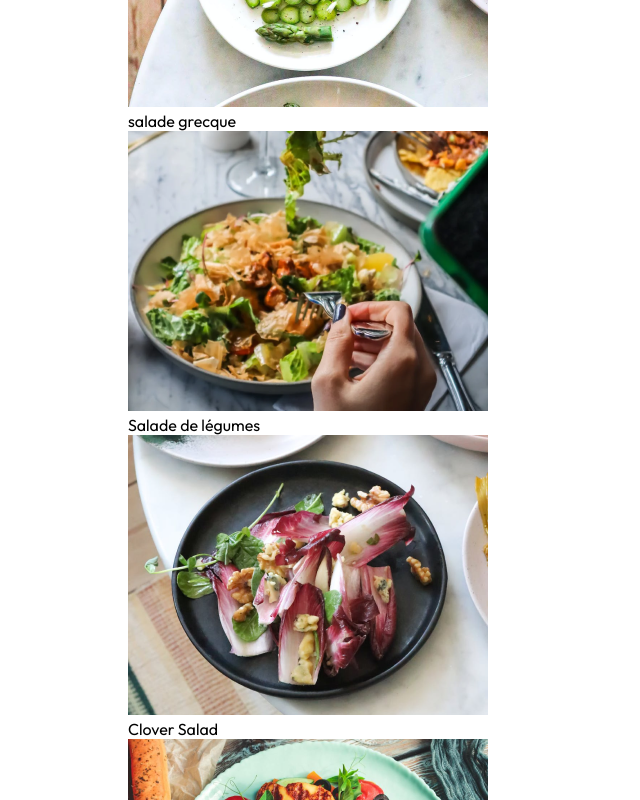
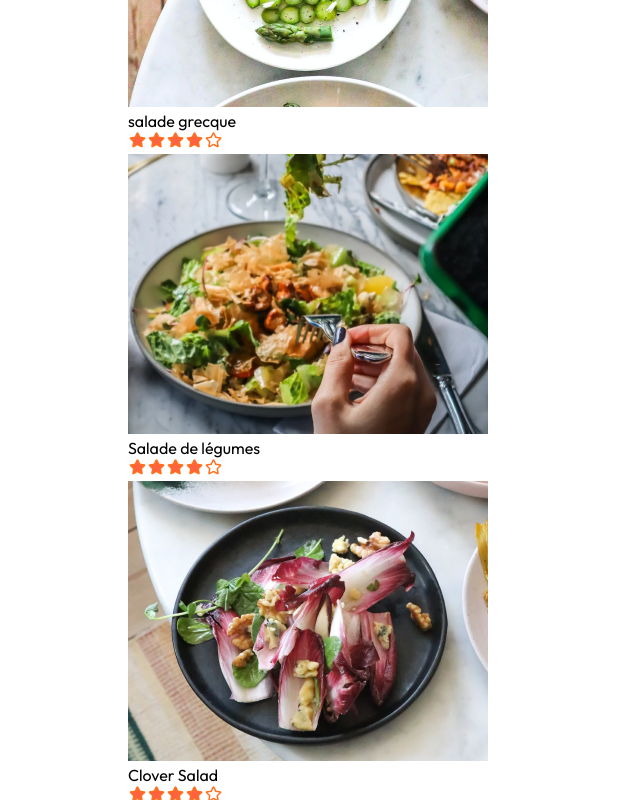
Before and after one commit to moonspark78/Food_Delivery, a React (Vite) app: page / in a window 1280 px wide. Shown: the part 1220-2020 px from the top of the page, without its empty margins (0-640 px from the left). Built offline with nearby package versions, Linux system fonts and the light colour scheme.

Commit message:
:art: create the FoodItem  compoennents :/;  :art:

```diff
--- a/src/components/FoodItem/FoodItem.jsx
+++ b/src/components/FoodItem/FoodItem.jsx
@@ -1,5 +1,6 @@
 import React from 'react'
 import './FoodItem.css'
+import { assets } from '../../assets/assets'
 
 const FoodItem = ({id,name,price,description,image}) => {
   return (
@@ -10,6 +11,7 @@ const FoodItem = ({id,name,price,description,image}) => {
         <div className="food-item-info">
           <div className="food-item-name-rating">
             <p>{name}</p>
+            <img src={assets.rating_starts} alt="" />
           </div>
         </div>
     </div>
```
